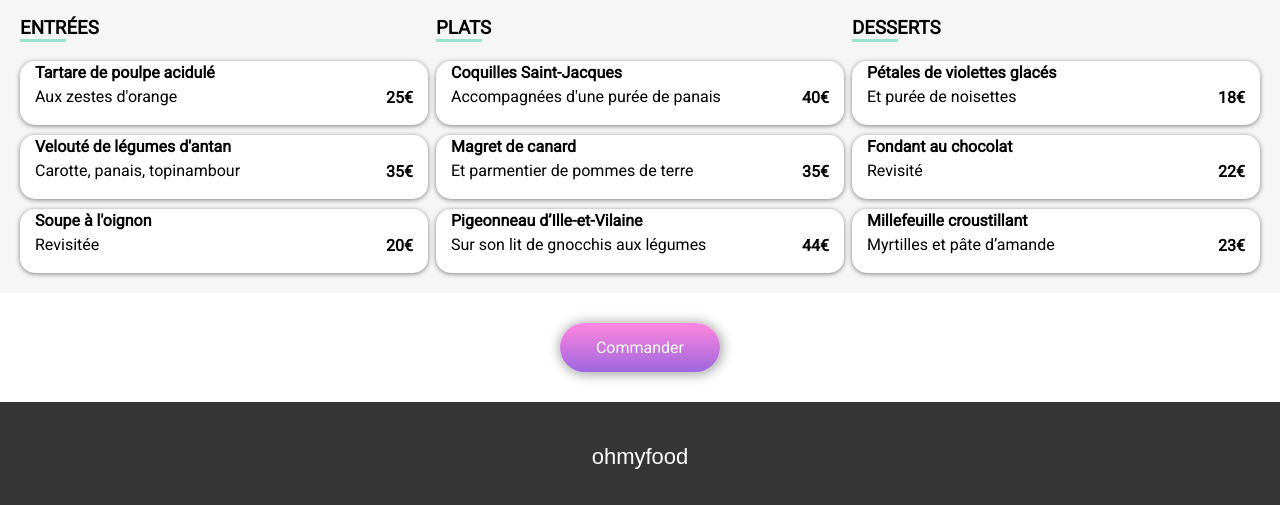
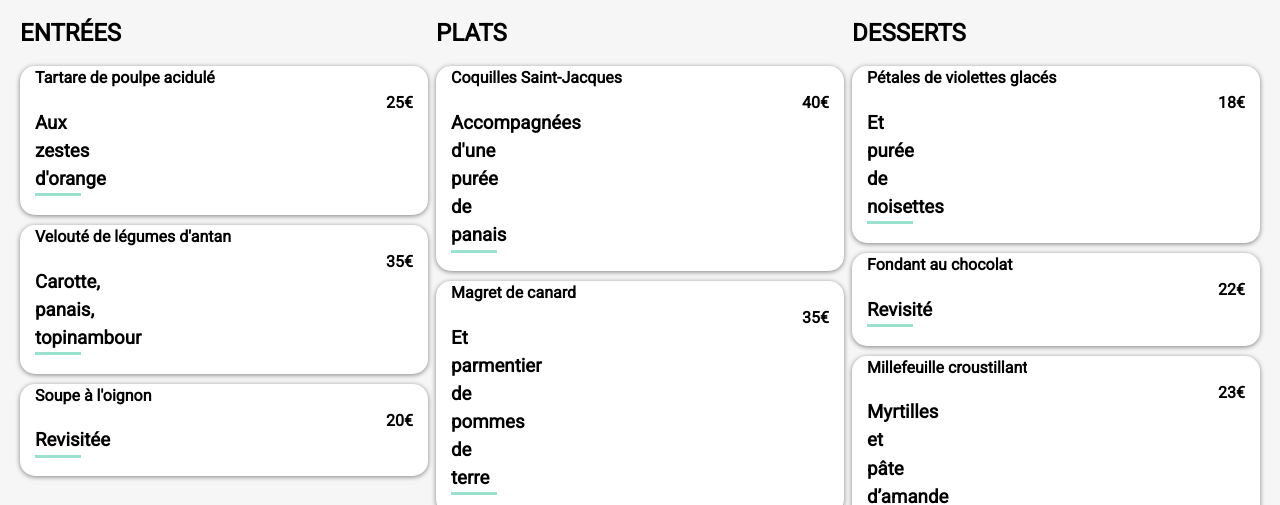
Before and after one commit to musoua/omf, a plain HTML site: page a_la_francaise.html in a window 1280 px wide. Shown: the part 443-948 px from the top of the page. Drawn offline with Linux system fonts and the light colour scheme; a web font is replaced by a local one.

Commit message:
html modified

```diff
--- a/a_la_francaise.html
+++ b/a_la_francaise.html
@@ -30,13 +30,13 @@
             </div>
             <div class="cards">
                 <section>
-                    <div class="h3">
-                        <h3>ENTRÉES</h3>
+                    <div class="h2">
+                        <h2>ENTRÉES</h2>
                     </div>
                     <div class="card">
                         <div class="card_text">
                             <p>Tartare de poulpe acidulé</p>
-                            <h4>Aux zestes d'orange</h4>
+                            <h3>Aux zestes d'orange</h3>
                         </div>
                         <div class="card_price">25€</div>
                         <div class="price_animation"><i class="fas fa-check"></i></div>
@@ -44,7 +44,7 @@
                     <div class="card">
                         <div class="card_text">
                             <p>Velouté de légumes d'antan</p>
-                            <h4>Carotte, panais, topinambour</h4>
+                            <h3>Carotte, panais, topinambour</h3>
                         </div>
                         <div class="card_price">35€</div>
                         <div class="price_animation"><i class="fas fa-check"></i></div>
@@ -52,20 +52,20 @@
                     <div class="card">
                         <div class="card_text">
                             <p>Soupe à l'oignon</p>
-                            <h4>Revisitée</h4>
+                            <h3>Revisitée</h3>
                         </div>
                         <div class="card_price">20€</div>
                         <div class="price_animation"><i class="fas fa-check"></i></div>
                     </div>
                 </section>
                 <section>
-                    <div class="h3">
-                        <h3>PLATS</h3>
+                    <div class="h2">
+                        <h2>PLATS</h2>
                     </div>
                     <div class="card">
                         <div class="card_text">
                             <p>Coquilles Saint-Jacques</p>
-                            <h4>Accompagnées d'une purée de panais</h4>
+                            <h3>Accompagnées d'une purée de panais</h3>
                         </div>
                         <div class="card_price">40€</div>
                         <div class="price_animation"><i class="fas fa-check"></i></div>
@@ -73,7 +73,7 @@
                     <div class="card">
                         <div class="card_text">
                             <p>Magret de canard</p>
-                            <h4>Et parmentier de pommes de terre</h4>
+                            <h3>Et parmentier de pommes de terre</h3>
                         </div>
                         <div class="card_price">35€</div>
                         <div class="price_animation"><i class="fas fa-check"></i></div>
@@ -81,20 +81,20 @@
                     <div class="card">
                         <div class="card_text">
                             <p>Pigeonneau d’Ille-et-Vilaine</p>
-                            <h4>Sur son lit de gnocchis aux légumes</h4>
+                            <h3>Sur son lit de gnocchis aux légumes</h3>
                         </div>
                         <div class="card_price">44€</div>
                         <div class="price_animation"><i class="fas fa-check"></i></div>
                     </div>
                 </section>
                 <section>
-                    <div class="h3">
-                        <h3>DESSERTS</h3>
+                    <div class="h2">
+                        <h2>DESSERTS</h2>
                     </div>
                     <div class="card">
                         <div class="card_text">
                             <p>Pétales de violettes glacés</p>
-                            <h4>Et purée de noisettes</h4>
+                            <h3>Et purée de noisettes</h3>
                         </div>
                         <div class="card_price">18€</div>
                         <div class="price_animation"><i class="fas fa-check"></i></div>
@@ -102,7 +102,7 @@
                     <div class="card">
                         <div class="card_text">
                             <p>Fondant au chocolat</p>
-                            <h4>Revisité</h4>
+                            <h3>Revisité</h3>
                         </div>
                         <div class="card_price">22€</div>
                         <div class="price_animation"><i class="fas fa-check"></i></div>
@@ -110,7 +110,7 @@
                     <div class="card">
                         <div class="card_text">
                             <p>Millefeuille croustillant</p>
-                            <h4>Myrtilles et pâte d’amande</h4>
+                            <h3>Myrtilles et pâte d’amande</h3>
                         </div>
                         <div class="card_price">23€</div>
                         <div class="price_animation"><i class="fas fa-check"></i></div>
@@ -125,7 +125,7 @@
     <footer>
         <div>
             <a href="index.html">
-                <h3>ohmyfood</h3>
+                <h1>ohmyfood</h1>
             </a>
         </div>
         <nav>
```
